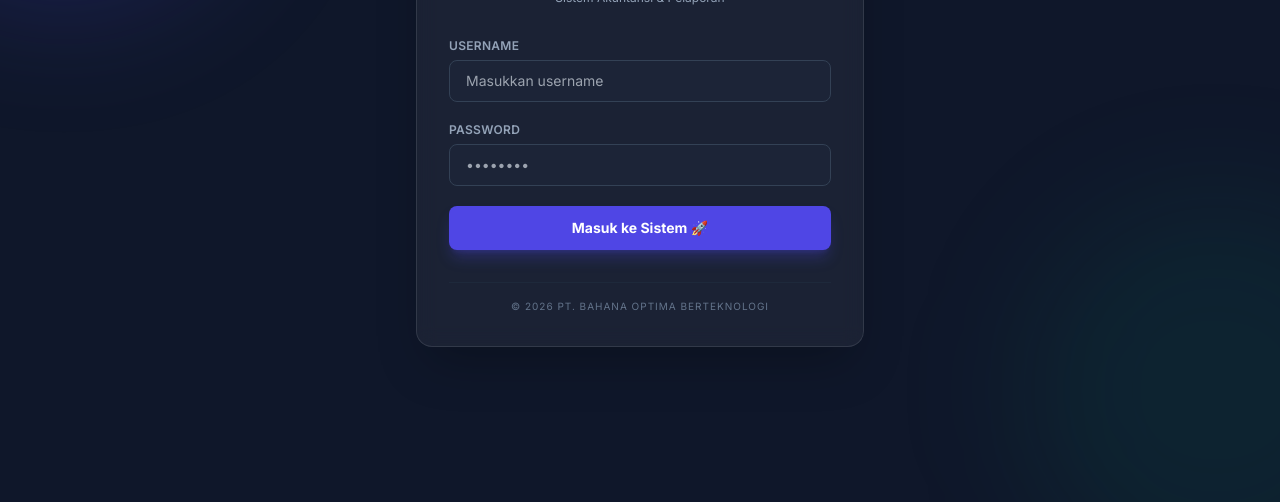
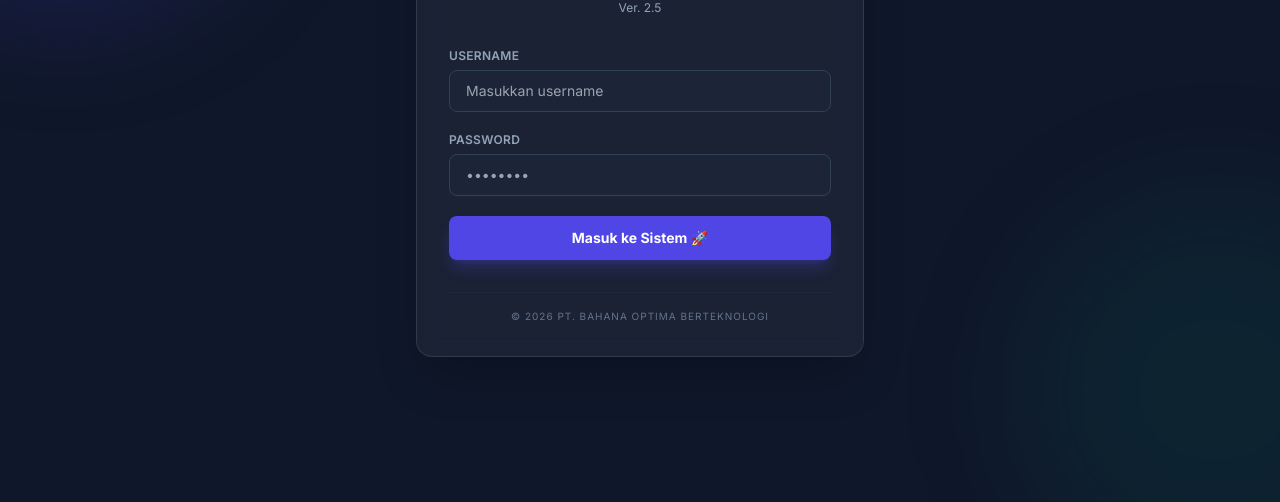
Before and after one commit to Bob-Sw/sap-bob-demo, a plain HTML site: page web/login.html in a window 1280 px wide. Shown: the part 298-800 px from the top of the page. Drawn offline with nearby package versions, Linux system fonts and the light colour scheme.

Commit message:
Add version info to login page
Added version information to the login page.

```diff
--- a/web/login.html
+++ b/web/login.html
@@ -69,6 +69,7 @@
                 onerror="this.style.display='none'">
             <h2 class="text-2xl font-bold text-white tracking-wide">Modul SAP BoB</h2>
             <p class="text-xs text-slate-400 mt-1">Sistem Akuntansi & Pelaporan</p>
+            <p class="text-xs text-slate-400 mt-1">Ver. 2.5</p>
         </div>
 
         <form id="formLogin" onsubmit="prosesLogin(event)" class="space-y-5">
```
